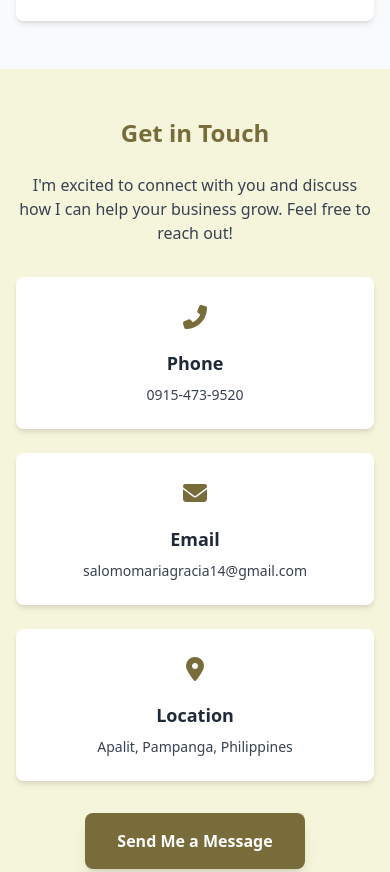
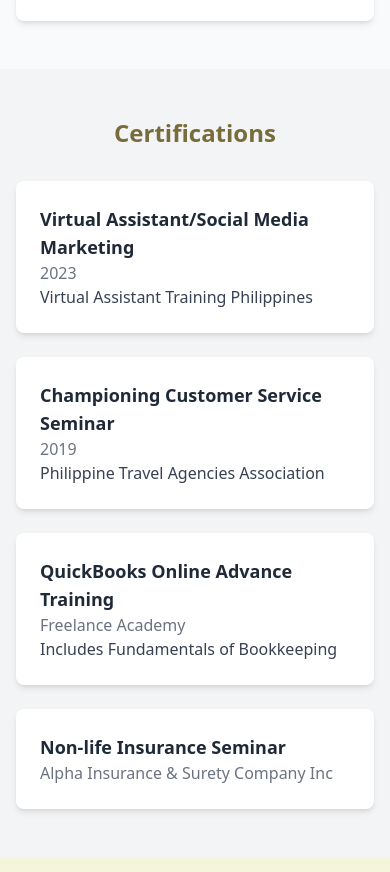
Before and after one commit to deoninja/maria-gracia-salomo, a plain HTML site: page index.html in a window 390 px wide. Shown: the part 4199-5071 px from the top of the page. Drawn offline with nearby package versions, Linux system fonts and the light colour scheme; files whose address does not match are found by name.

Commit message:
certifications

```diff
--- a/index.html
+++ b/index.html
@@ -112,6 +112,9 @@
           <a href="#experience" class="nav-link hover:text-gray-200 transition"
             >Experience</a
           >
+          <a href="#certifications" class="nav-link hover:text-gray-200 transition"
+          >Certifications</a
+        >
           <a href="#contact" class="nav-link hover:text-gray-200 transition"
             >Contact</a
           >
@@ -143,6 +146,12 @@
           class="nav-link block py-3 px-4 hover:bg-[#8B4513]"
           >Experience</a
         >
+        <a
+        href="#certifications"
+        class="nav-link block py-3 px-4 hover:bg-[#8B4513]"
+        >Certifications</a
+      >
+
         <a href="#contact" class="nav-link block py-3 px-4 hover:bg-[#8B4513]"
           >Contact</a
         >
@@ -540,6 +549,43 @@
       </div>
     </section>
 
+    <!-- certification Section -->
+    <section
+    id="certifications"
+    class="py-12 md:py-20 bg-gray-100"
+    data-aos="fade-up"
+    data-aos-duration="600"
+  >
+    <div class="container mx-auto px-4 sm:px-6">
+      <h2
+        class="text-2xl md:text-3xl font-bold mb-8 text-[#786C3B] text-center"
+      >
+        Certifications
+      </h2>
+      <div class="grid grid-cols-1 md:grid-cols-2 gap-6 max-w-4xl mx-auto">
+        <div class="bg-white p-6 rounded-lg card-shadow" data-aos="fade-up" data-aos-delay="100">
+          <h3 class="text-lg md:text-xl font-semibold">Virtual Assistant/Social Media Marketing</h3>
+          <p class="text-base font-medium text-gray-500">2023</p>
+          <p class="text-base text-gray-700">Virtual Assistant Training Philippines</p>
+        </div>
+        <div class="bg-white p-6 rounded-lg card-shadow" data-aos="fade-up" data-aos-delay="200">
+          <h3 class="text-lg md:text-xl font-semibold">Championing Customer Service Seminar</h3>
+          <p class="text-base font-medium text-gray-500">2019</p>
+          <p class="text-base text-gray-700">Philippine Travel Agencies Association</p>
+        </div>
+        <div class="bg-white p-6 rounded-lg card-shadow" data-aos="fade-up" data-aos-delay="300">
+          <h3 class="text-lg md:text-xl font-semibold">QuickBooks Online Advance Training</h3>
+          <p class="text-base font-medium text-gray-500">Freelance Academy</p>
+          <p class="text-base text-gray-700">Includes Fundamentals of Bookkeeping</p>
+        </div>
+        <div class="bg-white p-6 rounded-lg card-shadow" data-aos="fade-up" data-aos-delay="400">
+          <h3 class="text-lg md:text-xl font-semibold">Non-life Insurance Seminar</h3>
+          <p class="text-base font-medium text-gray-500">Alpha Insurance & Surety Company Inc</p>
+        </div>
+      </div>
+    </div>
+  </section>
+
     <!-- Contact Section -->
     <section
       id="contact"
```
